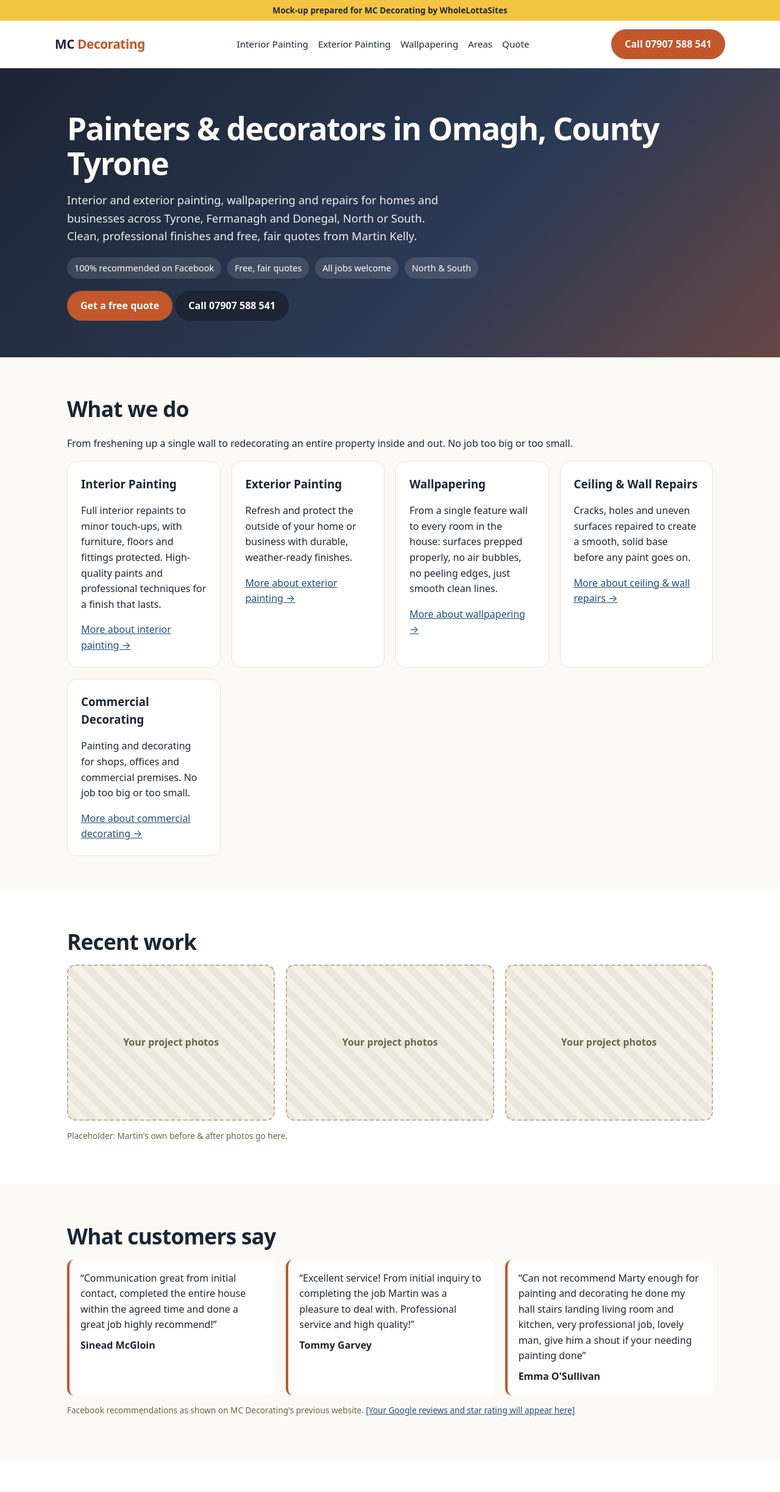
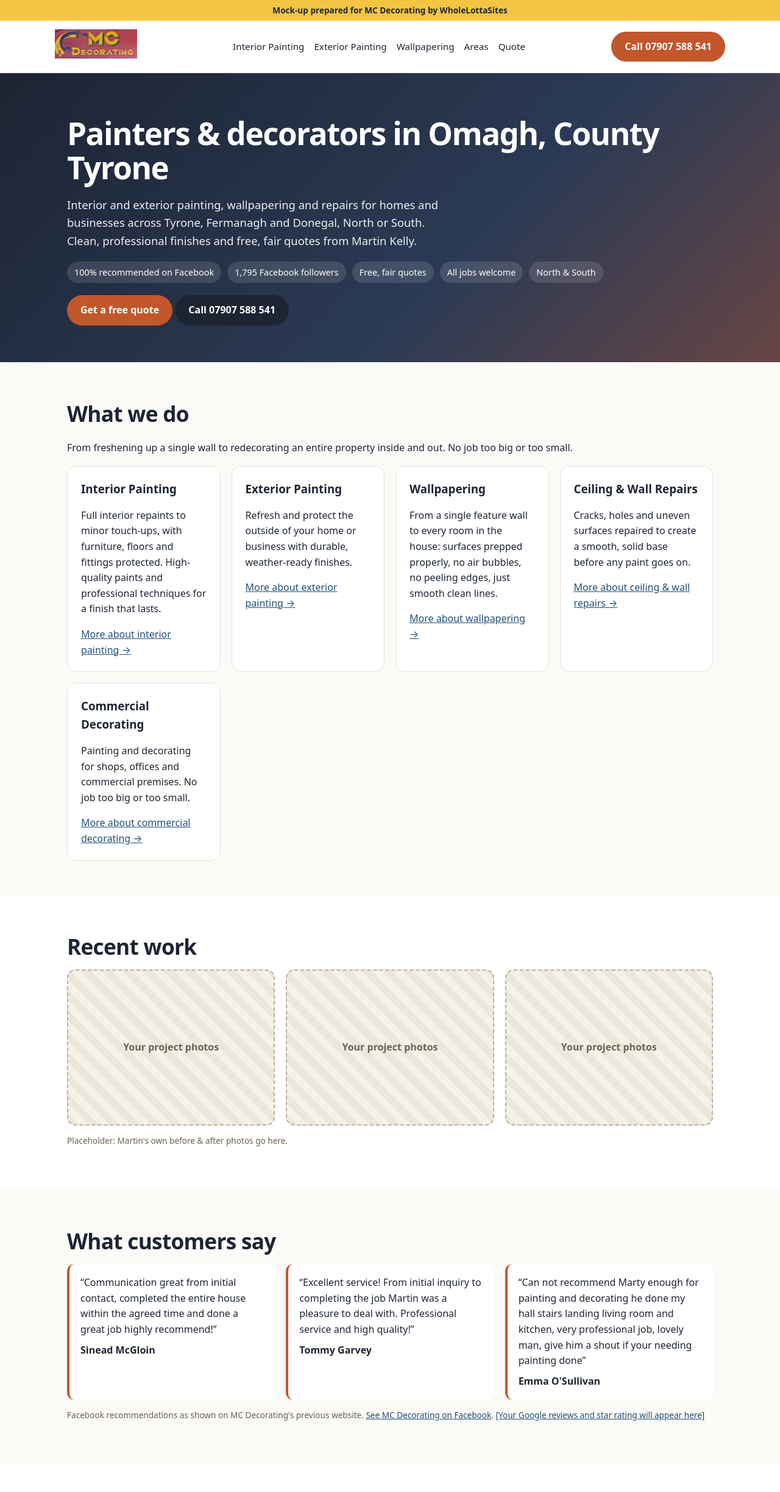
Before and after one commit to FrozenVisions/mcdecorating-mockup, a plain HTML site: page index.html in a window 1280 px wide. Shown: the top 2447 px of the page at 61% size. Drawn offline with Linux system fonts and the light colour scheme.

Commit message:
Add MC Decorating logo, favicon and Facebook details (1/2)

```diff
--- a/index.html
+++ b/index.html
@@ -1,16 +1,16 @@
 <!doctype html><html lang="en-GB"><head><meta charset="utf-8"><meta name="viewport" content="width=device-width,initial-scale=1">
 <meta name="robots" content="noindex,nofollow"><title>Painters & Decorators Omagh | MC Decorating | Tyrone & Fermanagh</title><meta name="description" content="Painter and decorator in Omagh, Co. Tyrone. Interior & exterior painting, wallpapering and repairs across Tyrone, Fermanagh & Donegal. Free quotes: 07907 588 541.">
-<link rel="stylesheet" href="style.css"><script type="application/ld+json">{"@context": "https://schema.org", "@type": "HousePainter", "name": "MC Decorating", "telephone": "+447907588541", "email": "martink.kelly@yahoo.co.uk", "url": "https://frozenvisions.github.io/mcdecorating-mockup/", "address": {"@type": "PostalAddress", "addressLocality": "Omagh", "addressRegion": "County Tyrone", "addressCountry": "GB"}, "areaServed": ["Omagh", "County Tyrone", "County Fermanagh", "County Donegal"], "founder": {"@type": "Person", "name": "Martin Kelly"}}</script></head><body>
+<link rel="icon" type="image/png" href="favicon.png"><link rel="stylesheet" href="style.css"><script type="application/ld+json">{"@context": "https://schema.org", "@type": "HousePainter", "name": "MC Decorating", "telephone": "+447907588541", "email": "martink.kelly@yahoo.co.uk", "url": "https://frozenvisions.github.io/mcdecorating-mockup/", "address": {"@type": "PostalAddress", "addressLocality": "Omagh", "addressRegion": "County Tyrone", "addressCountry": "GB"}, "areaServed": ["Omagh", "County Tyrone", "County Fermanagh", "County Donegal"], "sameAs": ["https://www.facebook.com/p/MC-Decorating-61573444553395/"], "logo": "https://frozenvisions.github.io/mcdecorating-mockup/img-logo.jpg", "founder": {"@type": "Person", "name": "Martin Kelly"}}</script></head><body>
 <div class="mock">Mock-up prepared for MC Decorating by WholeLottaSites</div>
-<header><div class="wrap nav"><a class="logo" href="">MC <span>Decorating</span></a><nav><a href="services/interior-painting/">Interior Painting</a><a href="services/exterior-painting/">Exterior Painting</a><a href="services/wallpapering/">Wallpapering</a><a href="#areas">Areas</a><a href="#quote">Quote</a></nav><a class="btn" href="tel:+447907588541">Call 07907 588 541</a></div></header>
+<header><div class="wrap nav"><a class="logo" href="" aria-label="MC Decorating home"><img src="img-logo.jpg" alt="MC Decorating logo" width="135" height="48"></a><nav><a href="services/interior-painting/">Interior Painting</a><a href="services/exterior-painting/">Exterior Painting</a><a href="services/wallpapering/">Wallpapering</a><a href="#areas">Areas</a><a href="#quote">Quote</a></nav><a class="btn" href="tel:+447907588541">Call 07907 588 541</a></div></header>
 <div class="hero"><div class="wrap"><h1>Painters &amp; decorators in Omagh, County Tyrone</h1>
 <p>Interior and exterior painting, wallpapering and repairs for homes and businesses across Tyrone, Fermanagh and Donegal, North or South. Clean, professional finishes and free, fair quotes from Martin Kelly.</p>
-<div class="chips"><span>100% recommended on Facebook</span><span>Free, fair quotes</span><span>All jobs welcome</span><span>North &amp; South</span></div>
+<div class="chips"><span>100% recommended on Facebook</span><span>1,795 Facebook followers</span><span>Free, fair quotes</span><span>All jobs welcome</span><span>North &amp; South</span></div>
 <a class="btn" href="#quote">Get a free quote</a> <a class="btn alt" href="tel:+447907588541">Call 07907 588 541</a></div></div>
 <section><div class="wrap"><h2>What we do</h2><p>From freshening up a single wall to redecorating an entire property inside and out. No job too big or too small.</p><div class="grid"><div class="card"><h3>Interior Painting</h3><p>Full interior repaints to minor touch-ups, with furniture, floors and fittings protected. High-quality paints and professional techniques for a finish that lasts.</p><a href="services/interior-painting/">More about interior painting →</a></div><div class="card"><h3>Exterior Painting</h3><p>Refresh and protect the outside of your home or business with durable, weather-ready finishes.</p><a href="services/exterior-painting/">More about exterior painting →</a></div><div class="card"><h3>Wallpapering</h3><p>From a single feature wall to every room in the house: surfaces prepped properly, no air bubbles, no peeling edges, just smooth clean lines.</p><a href="services/wallpapering/">More about wallpapering →</a></div><div class="card"><h3>Ceiling & Wall Repairs</h3><p>Cracks, holes and uneven surfaces repaired to create a smooth, solid base before any paint goes on.</p><a href="services/ceiling-wall-repairs/">More about ceiling & wall repairs →</a></div><div class="card"><h3>Commercial Decorating</h3><p>Painting and decorating for shops, offices and commercial premises. No job too big or too small.</p><a href="services/commercial-decorating/">More about commercial decorating →</a></div></div></div></section>
 <section style="background:#fff"><div class="wrap"><h2>Recent work</h2><div class="grid"><div class="ph">Your project photos</div><div class="ph">Your project photos</div><div class="ph">Your project photos</div></div><p class="note">Placeholder: Martin's own before &amp; after photos go here.</p></div></section>
 <section><div class="wrap"><h2>What customers say</h2><div class="grid"><blockquote>“Communication great from initial contact, completed the entire house within the agreed time and done a great job highly recommend!”<cite>Sinead McGloin</cite></blockquote><blockquote>“Excellent service! From initial inquiry to completing the job Martin was a pleasure to deal with. Professional service and high quality!”<cite>Tommy Garvey</cite></blockquote><blockquote>“Can not recommend Marty enough for painting and decorating he done my hall stairs landing living room and kitchen, very professional job, lovely man, give him a shout if your needing painting done”<cite>Emma O'Sullivan</cite></blockquote></div>
-<p class="note">Facebook recommendations as shown on MC Decorating's previous website. <a href="#">[Your Google reviews and star rating will appear here]</a></p></div></section>
+<p class="note">Facebook recommendations as shown on MC Decorating's previous website. <a href="https://www.facebook.com/p/MC-Decorating-61573444553395/">See MC Decorating on Facebook</a>. <a href="#">[Your Google reviews and star rating will appear here]</a></p></div></section>
 <section style="background:#fff"><div class="wrap"><h2>Why choose MC Decorating?</h2><div class="grid"><div class="card"><h3>Clean, professional finish</h3><p>No cut corners, just clean lines and lasting results.</p></div><div class="card"><h3>All jobs welcome</h3><p>Big or small, every project gets the same care and attention.</p></div><div class="card"><h3>Free, fair quotes</h3><p>No pressure, no hidden extras, just honest pricing for quality work.</p></div></div></div></section>
 <section id="areas"><div class="wrap"><h2>Your local painter in Omagh</h2>
 <p>Looking for <strong>painters and decorators in Omagh</strong>, a reliable <strong>painter in Omagh</strong> or simply <strong>decorators near me</strong>? MC Decorating is based in Omagh and covers the whole of County Tyrone, County Fermanagh and Donegal, offering <strong>interior and exterior painting across County Tyrone</strong> and expert <strong>wallpapering in Omagh</strong>.</p>
@@ -24,5 +24,5 @@
 <footer><div class="wrap"><p><strong>MC Decorating</strong> · Painter &amp; decorator, Omagh, Co. Tyrone · Covering Tyrone, Fermanagh &amp; Donegal</p>
 <p>Call <a href="tel:+447907588541">07907 588 541</a> · Email <a href="mailto:martink.kelly@yahoo.co.uk">martink.kelly@yahoo.co.uk</a></p>
 <p>Services: <a href="services/interior-painting/">Interior Painting</a> · <a href="services/exterior-painting/">Exterior Painting</a> · <a href="services/wallpapering/">Wallpapering</a> · <a href="services/ceiling-wall-repairs/">Ceiling & Wall Repairs</a> · <a href="services/commercial-decorating/">Commercial Decorating</a></p>
-<p>Website by <a href="https://wholelottasites.co.uk">WholeLottaSites</a></p></div></footer>
+<p><a href="https://www.facebook.com/p/MC-Decorating-61573444553395/">Facebook: MC Decorating | Omagh</a></p><p>Website by <a href="https://wholelottasites.co.uk">WholeLottaSites</a></p></div></footer>
 <a class="btn call" href="tel:+447907588541">📞 Call Martin</a></body></html>
```
Also changed, not shown: services/interior-painting/index.html (+3 -3 lines), favicon.png (added), img-logo.jpg (added).
